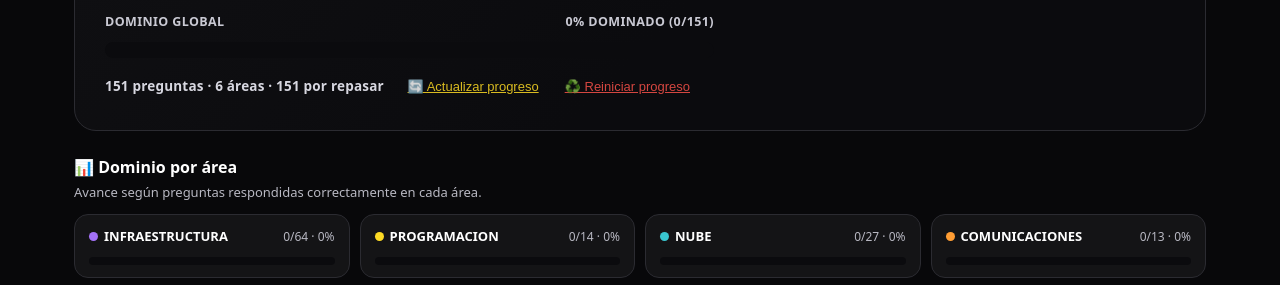
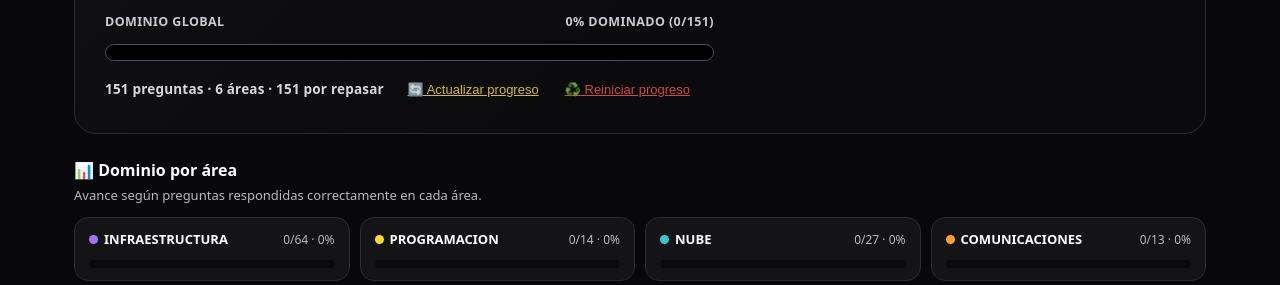
Before and after one commit to jpatehor/academia-infra-plataformas, a plain HTML site: page index.html in a window 1280 px wide. Shown: the part 447-732 px from the top of the page. Drawn offline with Linux system fonts and the light colour scheme.

Commit message:
style: barra de progreso con borde delimitador visible (pista vs relleno)

```diff
--- a/index.html
+++ b/index.html
@@ -134,8 +134,8 @@
   .qnav .left{display:flex;gap:8px;flex-wrap:wrap}
   .timer{font-variant-numeric:tabular-nums;font-weight:800;color:var(--brand);font-size:15px}
   .timer.low{color:var(--bad)}
-  .progressbar{height:10px;background:#0b0b0e;border-radius:8px;overflow:hidden;margin-top:6px}
-  .progressbar.lg{height:16px;border-radius:10px;margin-top:10px}
+  .progressbar{height:11px;background:#0a0a0c;border:1px solid #34343f;border-radius:8px;overflow:hidden;margin-top:6px}
+  .progressbar.lg{height:17px;border-radius:10px;margin-top:12px;border:1px solid #4c4c5a;background:#000;box-shadow:inset 0 1px 3px rgba(0,0,0,.7)}
   .barlab{display:flex;justify-content:space-between;align-items:center;font-size:12.5px;color:#c9c9d3;font-weight:800;letter-spacing:.4px;margin-top:16px;text-transform:uppercase}
   .progressbar i{display:block;height:100%;background:var(--brand);transition:width .3s}
   .pill{font-size:11px;padding:3px 9px;border-radius:999px;background:var(--panel2);border:1px solid var(--line);color:var(--muted)}
```
